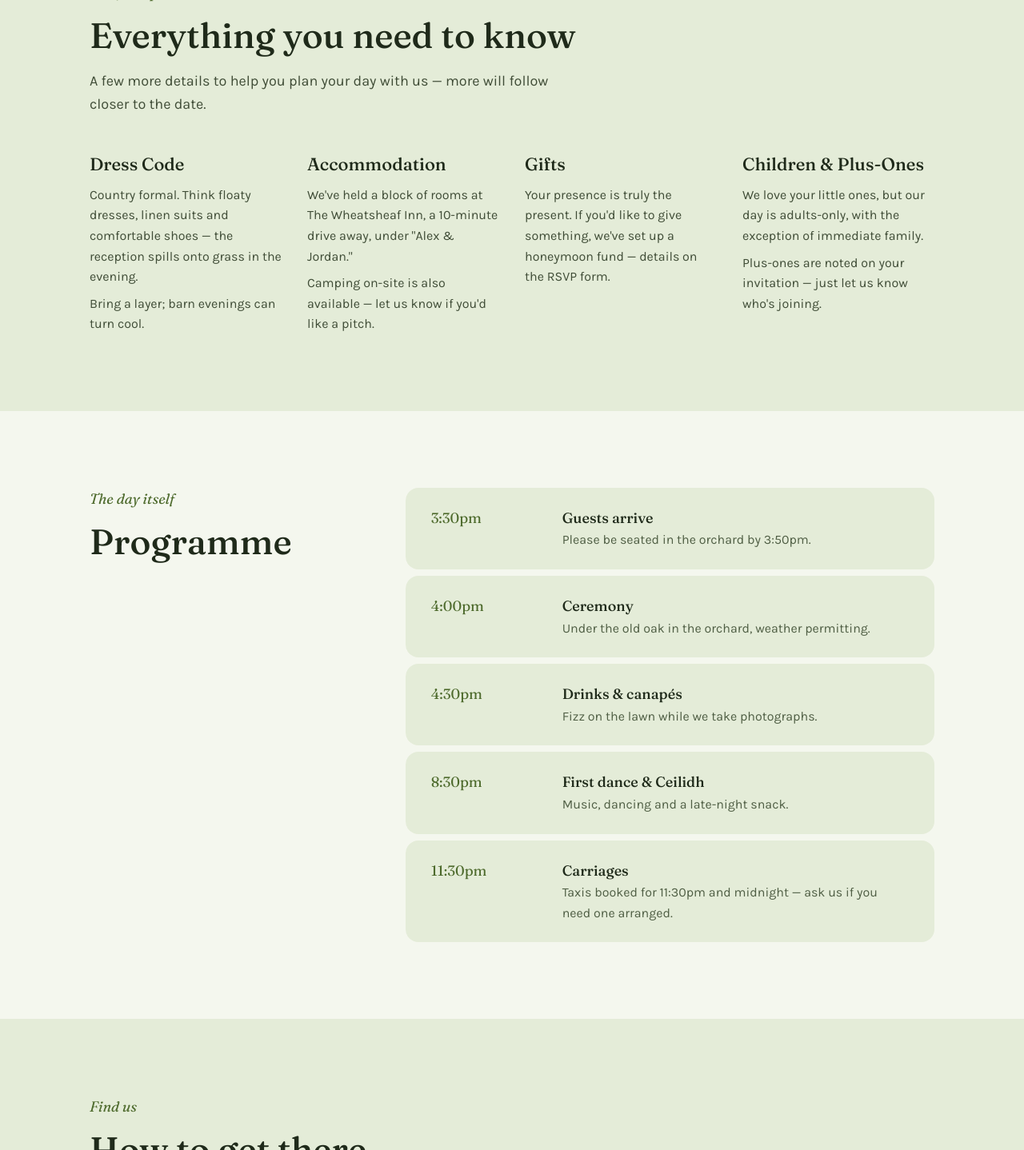
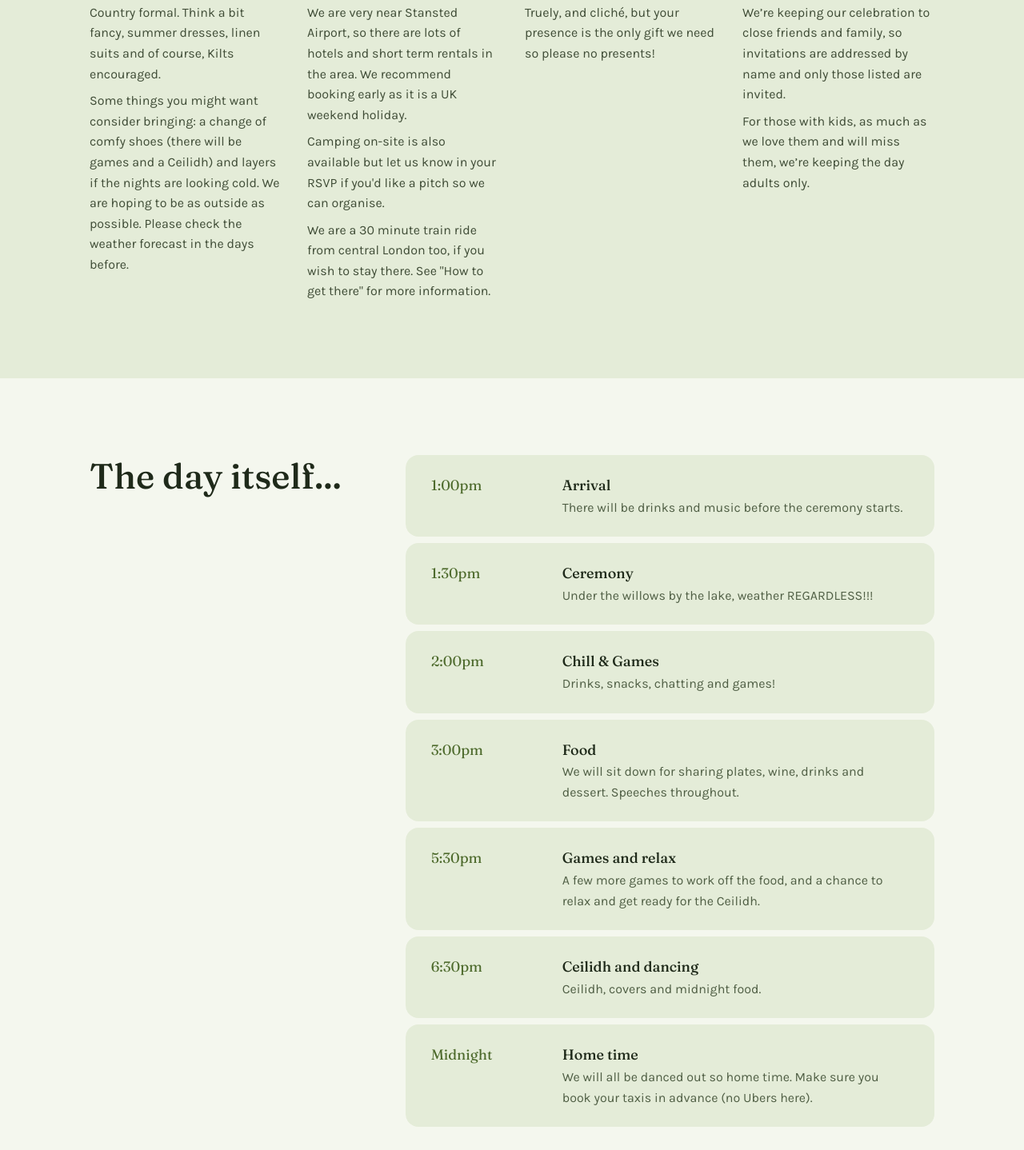
Before and after one commit to faidonal/wedding, a plain HTML site: page index.html in a window 1280 px wide. Shown: the part 1362-2800 px from the top of the page at 80% size. Drawn offline with Linux system fonts and the light colour scheme.

Commit message:
copy changes

```diff
--- a/index.html
+++ b/index.html
@@ -64,13 +64,13 @@
         </button>
         <ul class="nav-links" id="navLinks">
           <li>
-            <a class="link-draw" href="#details" data-i18n="nav.details"
-              >Details</a
+            <a class="link-draw" href="#basics" data-i18n="nav.details"
+              >Overview</a
             >
           </li>
           <li>
             <a class="link-draw" href="#programme" data-i18n="nav.programme"
-              >Programme</a
+              >Timings</a
             >
           </li>
           <li>
@@ -78,7 +78,9 @@
               >Getting There</a
             >
           </li>
-          <li><a class="link-draw" href="#faq" data-i18n="nav.faq">FAQ</a></li>
+          <li>
+            <a class="link-draw" href="#faq" data-i18n="nav.faq">Details</a>
+          </li>
           <li class="lang-item">
             <div
               class="lang-switch"
@@ -130,11 +132,11 @@
       <div class="hero-scrim"></div>
       <div class="hero-inner">
         <span class="hero-eyebrow" data-i18n="hero.eyebrow"
-          >We're getting married</span
+          >Hello, we're getting married</span
         >
         <h1 class="hero-names">Kirsten &amp; Faidon</h1>
         <p class="hero-date" data-i18n="hero.date">
-          Saturday, 29th of May 2027, Hatfield Regis Grange
+          Saturday, 29th of May 2027
         </p>
         <div class="hero-actions">
           <a href="#rsvp" class="btn btn-primary" data-i18n="hero.rsvp"
@@ -153,7 +155,14 @@
           <div class="basics">
             <div class="basic-item">
               <span class="basic-icon" aria-hidden="true">
-                <svg viewBox="0 0 24 24" fill="none" stroke="currentColor" stroke-width="1.75" stroke-linecap="round" stroke-linejoin="round">
+                <svg
+                  viewBox="0 0 24 24"
+                  fill="none"
+                  stroke="currentColor"
+                  stroke-width="1.75"
+                  stroke-linecap="round"
+                  stroke-linejoin="round"
+                >
                   <path d="M8 2v4" />
                   <path d="M16 2v4" />
                   <rect width="18" height="18" x="3" y="4" rx="2" />
@@ -163,24 +172,42 @@
               <span class="label" data-i18n="basics.dateLabel">Date</span>
               <div class="value" data-i18n="basics.date">29th May 2027</div>
               <div class="sub" data-i18n="basics.dateSub">
-                Saturday, arrive from 12:00
+                Arrive from 13:00
               </div>
             </div>
             <div class="basic-item">
               <span class="basic-icon" aria-hidden="true">
-                <svg viewBox="0 0 24 24" fill="none" stroke="currentColor" stroke-width="1.75" stroke-linecap="round" stroke-linejoin="round">
-                  <path d="M20 10c0 4.993-5.539 10.193-7.399 11.799a1 1 0 0 1-1.202 0C9.539 20.193 4 14.993 4 10a8 8 0 0 1 16 0" />
+                <svg
+                  viewBox="0 0 24 24"
+                  fill="none"
+                  stroke="currentColor"
+                  stroke-width="1.75"
+                  stroke-linecap="round"
+                  stroke-linejoin="round"
+                >
+                  <path
+                    d="M20 10c0 4.993-5.539 10.193-7.399 11.799a1 1 0 0 1-1.202 0C9.539 20.193 4 14.993 4 10a8 8 0 0 1 16 0"
+                  />
                   <circle cx="12" cy="10" r="3" />
                 </svg>
               </span>
               <span class="label" data-i18n="basics.whereLabel">Where</span>
-              <div class="value">Hatfield Regis Grange Farm</div>
-              <div class="sub">CM22 7JQ</div>
+              <div class="value">Hatters Farm</div>
+              <div class="sub">CM22 6NP</div>
             </div>
             <div class="basic-item">
               <span class="basic-icon" aria-hidden="true">
-                <svg viewBox="0 0 24 24" fill="none" stroke="currentColor" stroke-width="1.75" stroke-linecap="round" stroke-linejoin="round">
-                  <path d="M20.38 3.46 16 2a4 4 0 0 1-8 0L3.62 3.46a2 2 0 0 0-1.34 2.23l.58 3.47a1 1 0 0 0 .99.84H6v10c0 1.1.9 2 2 2h8a2 2 0 0 0 2-2V10h2.15a1 1 0 0 0 .99-.84l.58-3.47a2 2 0 0 0-1.34-2.23z" />
+                <svg
+                  viewBox="0 0 24 24"
+                  fill="none"
+                  stroke="currentColor"
+                  stroke-width="1.75"
+                  stroke-linecap="round"
+                  stroke-linejoin="round"
+                >
+                  <path
+                    d="M20.38 3.46 16 2a4 4 0 0 1-8 0L3.62 3.46a2 2 0 0 0-1.34 2.23l.58 3.47a1 1 0 0 0 .99.84H6v10c0 1.1.9 2 2 2h8a2 2 0 0 0 2-2V10h2.15a1 1 0 0 0 .99-.84l.58-3.47a2 2 0 0 0-1.34-2.23z"
+                  />
                 </svg>
               </span>
               <span class="label" data-i18n="basics.dressLabel"
@@ -197,56 +224,53 @@
 
       <section id="details" class="band">
         <div class="wrap">
-          <div class="section-head">
-            <span class="kicker" data-i18n="details.kicker"
-              >The finer points</span
-            >
-            <h2 data-i18n="details.h">Everything you need to know</h2>
-            <p data-i18n="details.intro">
-              A few more details to help you plan your day with us — more will
-              follow closer to the date.
-            </p>
-          </div>
           <div class="details-grid">
             <div class="detail-card">
               <h3 data-i18n="details.dress.h">Dress Code</h3>
               <p data-i18n="details.dress.p1">
-                Country formal. Think floaty dresses, linen suits and
-                comfortable shoes — the reception spills onto grass in the
-                evening.
+                Country formal. Think a bit fancy, summer dresses, linen suits
+                and of course, Kilts encouraged.
               </p>
               <p data-i18n="details.dress.p2">
-                Bring a layer; barn evenings can turn cool.
+                Some things you might want consider bringing: a change of comfy
+                shoes (there will be games and a Ceilidh) and layers if the
+                nights are looking cold. We are hoping to be as outside as
+                possible. Please check the weather forecast in the days before.
               </p>
             </div>
             <div class="detail-card">
               <h3 data-i18n="details.acc.h">Accommodation</h3>
               <p data-i18n="details.acc.p1">
-                We've held a block of rooms at The Wheatsheaf Inn, a 10-minute
-                drive away, under "Alex &amp; Jordan."
+                We are very near Stansted Airport, so there are lots of hotels
+                and short term rentals in the area. We recommend booking early
+                as it is a UK weekend holiday.
               </p>
               <p data-i18n="details.acc.p2">
-                Camping on-site is also available — let us know if you'd like a
-                pitch.
+                Camping on-site is also available but let us know in your RSVP
+                if you'd like a pitch so we can organise.
+              </p>
+              <p data-i18n="details.acc.p2">
+                We are a 30 minute train ride from central London too, if you
+                wish to stay there. See "How to get there" for more information.
               </p>
             </div>
             <div class="detail-card">
               <h3 data-i18n="details.gifts.h">Gifts</h3>
               <p data-i18n="details.gifts.p">
-                Your presence is truly the present. If you'd like to give
-                something, we've set up a honeymoon fund — details on the RSVP
-                form.
+                Truely, and cliché, but your presence is the only gift we need
+                so please no presents!
               </p>
             </div>
             <div class="detail-card">
               <h3 data-i18n="details.kids.h">Children &amp; Plus-Ones</h3>
               <p data-i18n="details.kids.p1">
-                We love your little ones, but our day is adults-only, with the
-                exception of immediate family.
+                We’re keeping our celebration to close friends and family, so
+                invitations are addressed by name and only those listed are
+                invited.
               </p>
-              <p data-i18n="details.kids.p2">
-                Plus-ones are noted on your invitation — just let us know who's
-                joining.
+              <p data-i18n="details.acc.p2">
+                For those with kids, as much as we love them and will miss them,
+                we’re keeping the day adults only.
               </p>
             </div>
           </div>
@@ -256,55 +280,70 @@
       <section id="programme">
         <div class="wrap">
           <div class="section-head">
-            <span class="kicker" data-i18n="prog.kicker">The day itself</span>
-            <h2 data-i18n="prog.h">Programme</h2>
+            <h2 data-i18n="prog.h">The day itself...</h2>
           </div>
           <ul class="programme-list">
             <li class="programme-item">
-              <span class="programme-time" data-i18n="prog.1.time">3:30pm</span>
+              <span class="programme-time" data-i18n="prog.1.time">1:00pm</span>
               <div class="programme-event">
-                <h3 data-i18n="prog.1.h">Guests arrive</h3>
+                <h3 data-i18n="prog.1.h">Arrival</h3>
                 <p data-i18n="prog.1.p">
-                  Please be seated in the orchard by 3:50pm.
+                  There will be drinks and music before the ceremony starts.
                 </p>
               </div>
             </li>
             <li class="programme-item">
-              <span class="programme-time" data-i18n="prog.2.time">4:00pm</span>
+              <span class="programme-time" data-i18n="prog.2.time">1:30pm</span>
               <div class="programme-event">
                 <h3 data-i18n="prog.2.h">Ceremony</h3>
                 <p data-i18n="prog.2.p">
-                  Under the old oak in the orchard, weather permitting.
+                  Under the willows by the lake, weather REGARDLESS!!!
                 </p>
               </div>
             </li>
             <li class="programme-item">
-              <span class="programme-time" data-i18n="prog.3.time">4:30pm</span>
+              <span class="programme-time" data-i18n="prog.3.time">2:00pm</span>
               <div class="programme-event">
-                <h3 data-i18n="prog.3.h">Drinks &amp; canapés</h3>
-                <p data-i18n="prog.3.p">
-                  Fizz on the lawn while we take photographs.
+                <h3 data-i18n="prog.3.h">Chill &amp; Games</h3>
+                <p data-i18n="prog.3.p">Drinks, snacks, chatting and games!</p>
+              </div>
+            </li>
+            <li class="programme-item">
+              <span class="programme-time" data-i18n="prog.4.time">3:00pm</span>
+              <div class="programme-event">
+                <h3 data-i18n="prog.4.h">Food</h3>
+                <p data-i18n="prog.4.p">
+                  We will sit down for sharing plates, wine, drinks and dessert.
+                  Speeches throughout.
                 </p>
               </div>
             </li>
             <li class="programme-item">
-              <span class="programme-time" data-i18n="prog.4.time">8:30pm</span>
+              <span class="programme-time" data-i18n="prog.5.time">5:30pm</span>
               <div class="programme-event">
-                <h3 data-i18n="prog.4.h">First dance &amp; Ceilidh</h3>
-                <p data-i18n="prog.4.p">
-                  Music, dancing and a late-night snack.
+                <h3 data-i18n="prog.5.h">Games and relax</h3>
+                <p data-i18n="prog.5.p">
+                  A few more games to work off the food, and a chance to relax
+                  and get ready for the Ceilidh.
                 </p>
               </div>
             </li>
             <li class="programme-item">
+              <span class="programme-time" data-i18n="prog.5.time">6:30pm</span>
+              <div class="programme-event">
+                <h3 data-i18n="prog.5.h">Ceilidh and dancing</h3>
+                <p data-i18n="prog.5.p">Ceilidh, covers and midnight food.</p>
+              </div>
+            </li>
+            <li class="programme-item">
               <span class="programme-time" data-i18n="prog.5.time"
-                >11:30pm</span
+                >Midnight</span
               >
               <div class="programme-event">
-                <h3 data-i18n="prog.5.h">Carriages</h3>
+                <h3 data-i18n="prog.5.h">Home time</h3>
                 <p data-i18n="prog.5.p">
-                  Taxis booked for 11:30pm and midnight — ask us if you need one
-                  arranged.
+                  We will all be danced out so home time. Make sure you book
+                  your taxis in advance (no Ubers here).
                 </p>
               </div>
             </li>
@@ -436,7 +475,7 @@
       <section id="gallery" class="band gallery">
         <div class="gallery-sticky">
           <div class="stack">
-            <figure class="stack-card" style="--ratio: 1.5000">
+            <figure class="stack-card" style="--ratio: 1.5">
               <img
                 src="images/gallery/01-picnic.webp"
                 alt="Kirsten and Faidon laughing at a picnic in the park"
@@ -447,7 +486,7 @@
                 decoding="async"
               />
             </figure>
-            <figure class="stack-card" style="--ratio: 0.7500">
+            <figure class="stack-card" style="--ratio: 0.75">
               <img
                 src="images/gallery/02-ring.webp"
                 alt="Kirsten and Faidon’s engagement selfie, with the ring in the foreground"
@@ -458,7 +497,7 @@
                 decoding="async"
               />
             </figure>
-            <figure class="stack-card" style="--ratio: 1.5000">
+            <figure class="stack-card" style="--ratio: 1.5">
               <img
                 src="images/gallery/03-dancing.webp"
                 alt="Kirsten and Faidon dancing and laughing at a party"
```
